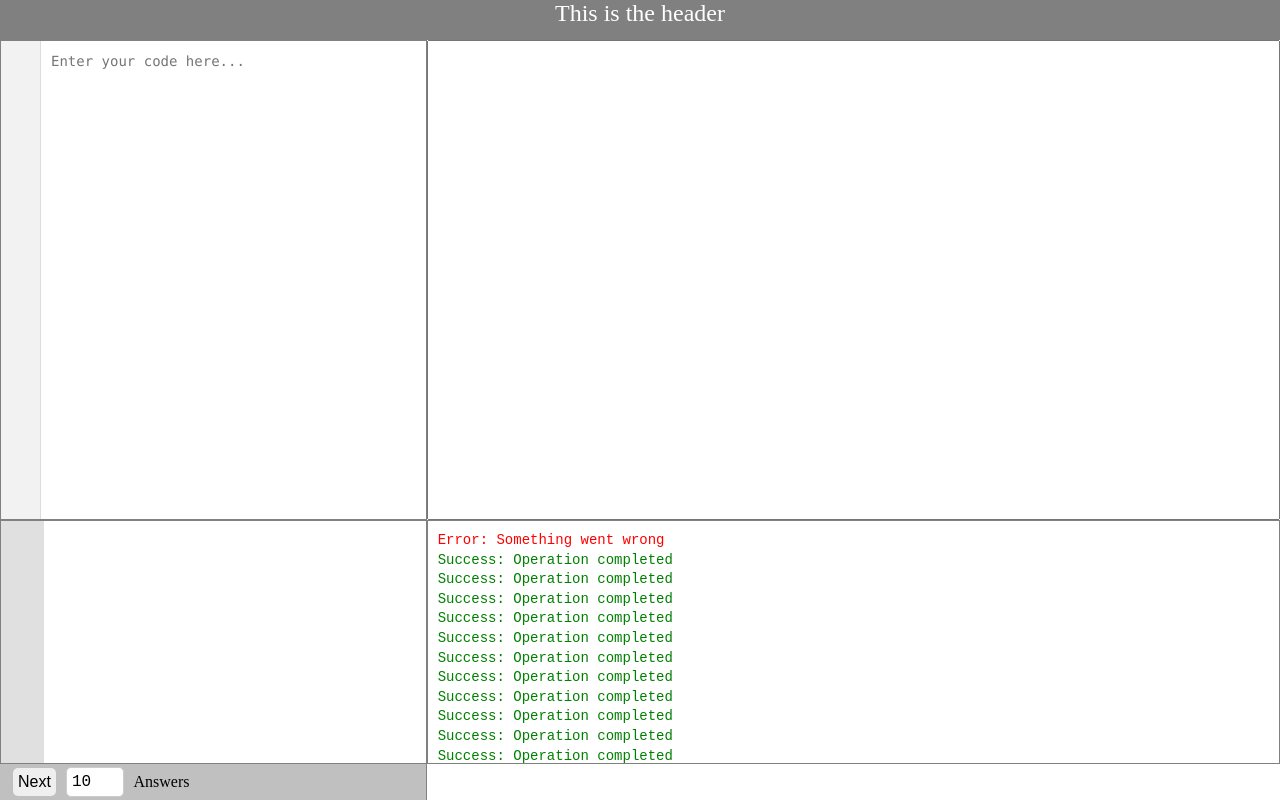
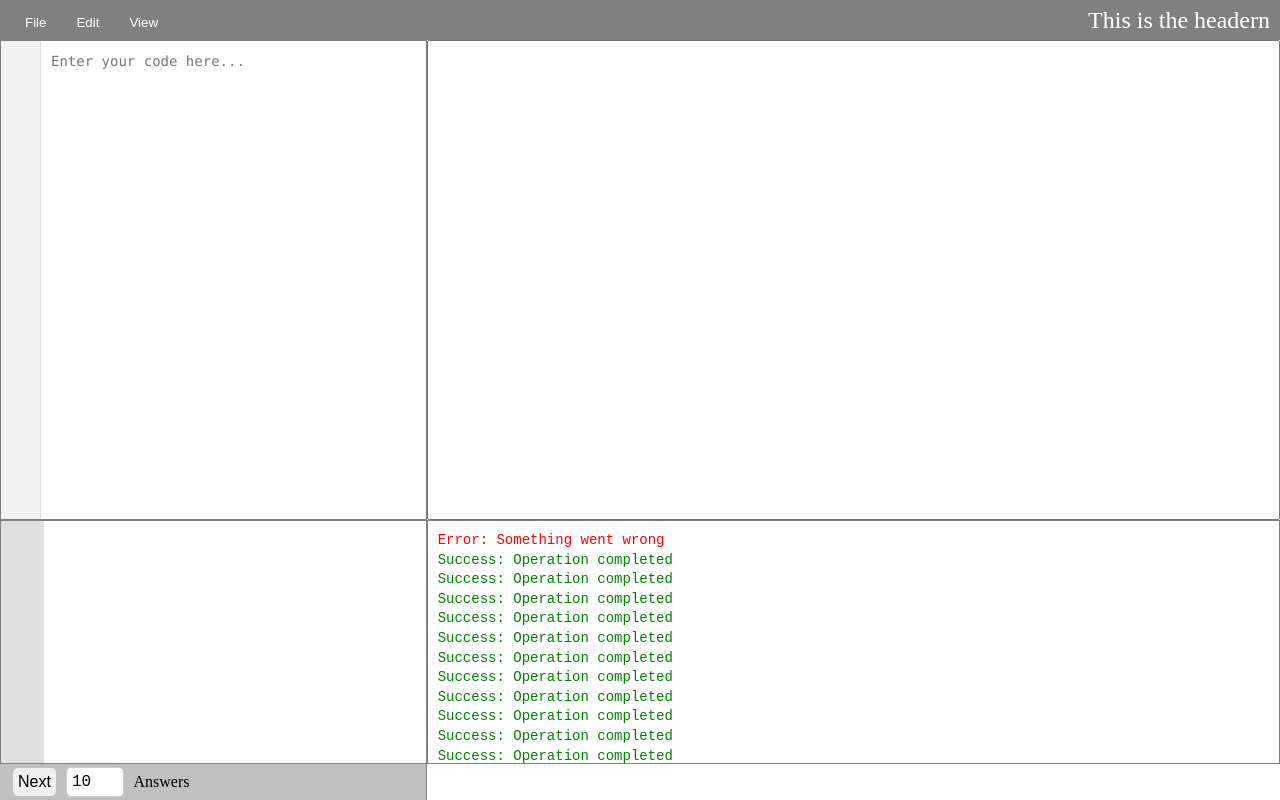
Before and after one commit to dogeMcdogeface/BacktraceToolsJS, a plain HTML site: page www/editor3/index.html in a window 1280 px wide. Drawn offline with Linux system fonts and the light colour scheme.

Commit message:
Aggiunto header

```diff
--- /dev/null
+++ b/www/editor3/customHeader.css
@@ -0,0 +1,51 @@
+/* Define custom header element */
+custom-header {
+  grid-area: header;
+  display: flex;
+  justify-content: space-between;
+  align-items: center;
+  background-color: gray;
+  color: white;
+  font-size: 24px;
+  padding: 0 10px;
+}
+
+/* Define styles for custom header buttons */
+custom-header button {
+  background-color: transparent;
+  color: white;
+  border: none;
+  padding: 5px 10px;
+  margin: 0 5px;
+  cursor: pointer;
+  transition: all 0.2s;
+}
+
+custom-header button:hover,
+custom-header button:focus{
+  background-color: white;
+  color: gray;
+}
+
+custom-header button:active {
+  transform: translateY(2px);
+}
+
+/* Define styles for custom header text */
+custom-header span {
+  margin-left: auto;
+  padding: 10px;
+}
+
+/* Define styles for custom header submenu */
+.custom-header-submenu {
+  display: none;
+  position: absolute;
+  background-color: silver;
+  z-index: 1;
+  flex-direction: column;
+}
+
+.custom-header-submenu.show {
+  display: block;
+}
--- /dev/null
+++ b/www/editor3/customHeader.js
@@ -0,0 +1,61 @@
+class CustomHeader extends HTMLElement {
+  constructor() {
+    super();
+  }
+
+  connectedCallback() {
+
+      const buttonsContainer = document.createElement('div');
+      buttonsContainer.classList.add('custom-header-buttons');
+
+      // Create the buttons and their dropdown menus
+      const buttonNames = [
+        {
+          name: "File",
+          subMenus: ["New", "Open", "Save", "Save As"],
+        },
+        {
+          name: "Edit",
+          subMenus: ["Cut", "Copy", "Paste"],
+        },
+        {
+          name: "View",
+          subMenus: ["Zoom In", "Zoom Out", "Full Screen"],
+        },
+      ];
+
+      buttonNames.forEach((buttonData) => {
+        const button = document.createElement('button');
+        button.textContent = buttonData.name;
+        buttonsContainer.appendChild(button);
+
+        const subMenu = document.createElement('div');
+        subMenu.classList.add('custom-header-submenu');
+
+        buttonData.subMenus.forEach((subMenuName) => {
+          const subMenuButton = document.createElement('button');
+          subMenuButton.textContent = subMenuName;
+          subMenu.appendChild(subMenuButton);
+        });
+
+        button.addEventListener('focusin', () => {
+          subMenu.classList.toggle('show', true);
+        });
+        button.addEventListener('focusout', () => {
+          subMenu.classList.toggle('show', false);
+        });
+
+        buttonsContainer.appendChild(subMenu);
+      });
+
+    const textContainer = document.createElement('div');
+    textContainer.textContent = this.textContent;
+    textContainer.classList.add('custom-header-text');
+
+    this.innerHTML = '';
+    this.appendChild(buttonsContainer);
+    this.appendChild(textContainer);
+  }
+}
+
+customElements.define('custom-header', CustomHeader);
--- a/www/editor3/index.html
+++ b/www/editor3/index.html
@@ -4,6 +4,7 @@
     <link rel="stylesheet" href="code-editor.css">
     <link rel="stylesheet" href="console-area.css">
     <link rel="stylesheet" href="answer-request-area.css">
+    <link rel="stylesheet" href="customHeader.css">
     <style>
       /* Reset default margin and padding */
       * {
@@ -16,7 +17,11 @@
       .grid-container {
         display: grid;
         grid-template:
-          "header header"5% "text1 text2"60% "text3 text4"auto "footer ."min-content / 1fr 2fr;
+          "header header"5%
+          "text1 text2"60%
+          "text3 text4"auto
+          "footer ."min-content
+          / 1fr 2fr;
         height: 100vh;
         width: 100vw;
         max-width: 100vw;
@@ -25,13 +30,8 @@
       }
 
       /* Define styles for header */
-      #header {
+      custom-header {
         grid-area: header;
-        background-color: gray;
-        color: white;
-        text-align: center;
-        font-size: 24px;
-        padding: 0;
       }
 
       .code-editor {
@@ -66,7 +66,7 @@
 <!-- Define grid layout using CSS grid -------------------------------------------------------------------->
 <div class="grid-container">
     <!-- Define header section ---------------------------------------------------------------------------->
-    <div id="header">This is the header</div>
+    <custom-header>This is the headern</custom-header>
     <!-- Define code editor section with line numbers and input textarea ---------------------------------->
     <div class="code-editor">
         <div id="line-numbers"></div>
@@ -87,6 +87,7 @@
 </div>
 <script src="code-editor.js"></script>
 <script src="console-area.js"></script>
+<script src="customHeader.js"></script>
 <script src="script.js"></script>
 </body>
 </html>
```
